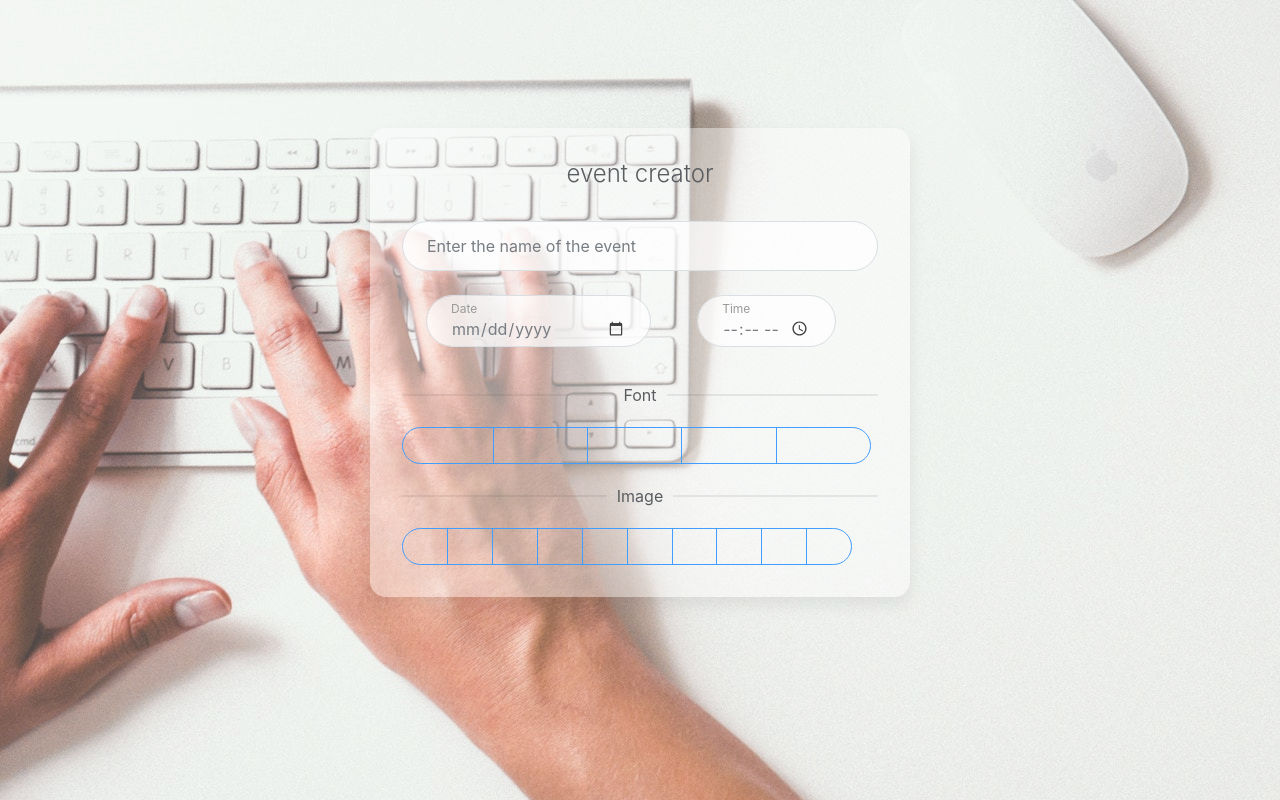
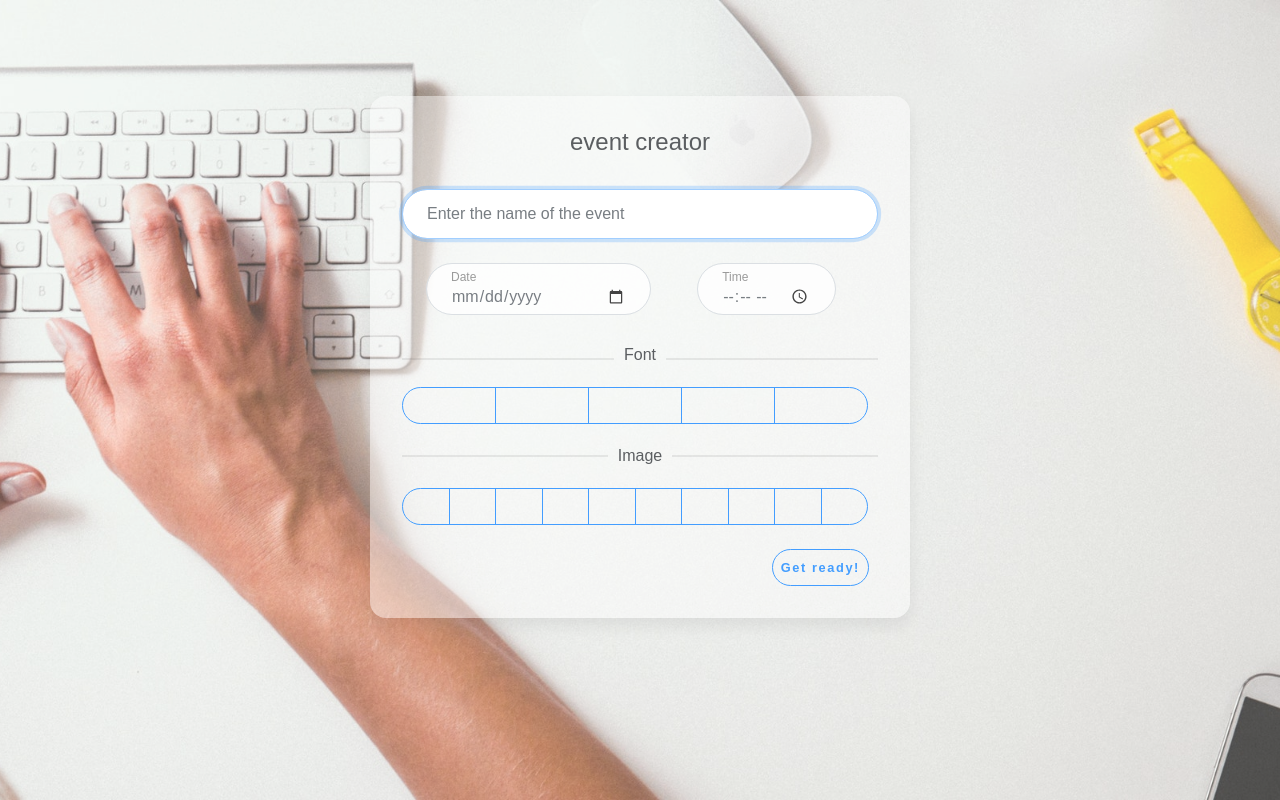
Before and after one commit to Damian4Lupa/event-creator-2, a React (Create React App) app: page / in a window 1280 px wide. Built offline with nearby package versions, Linux system fonts and the light colour scheme.

Commit message:
added method of changing img and font

```diff
--- a/src/components/App.js
+++ b/src/components/App.js
@@ -3,6 +3,8 @@ import { BrowserRouter as Router } from 'react-router-dom';
 import 'normalize.css'
 import 'bootstrap/dist/css/bootstrap.css';
 import '../styles/App.css'
+import '../styles/Img.css'
+import '../styles/Font.css'
 
 import Page from './Page'
 
--- a/src/pages/CreateEvent.js
+++ b/src/pages/CreateEvent.js
@@ -1,4 +1,5 @@
 import React, { Component } from 'react';
+import $ from 'jquery'
 
 class CreateEvent extends Component {
 
@@ -10,41 +11,7 @@ class CreateEvent extends Component {
     time: ""
   }
 
-  imgList = [
-    {
-      img: "../images/img1.jpg"
-    },
-    {
-      img: "../images/img2.jpg"
-    },
-    {
-      img: "../images/img3.jpg"
-    },
-    {
-      img: "../images/img4.jpg"
-    },
-    {
-      img: "../images/img5.jpg"
-    },
-    {
-      img: "../images/img6.jpg"
-    },
-    {
-      img: "../images/img7.jpg"
-    },
-    {
-      img: "../images/img8.jpg"
-    },
-    {
-      img: "../images/img9.jpg"
-    },
-    {
-      img: "../images/img10.jpg"
-    }
-  ];
-
-  fontList = [
-    {
+  fontList = [{
     font: "sans-serif"
   },
   {
@@ -70,72 +37,109 @@ class CreateEvent extends Component {
     })
   }
 
+  changeImg = event => {
+    event.preventDefault()
+    let id = event.target.id
+    $('#background').attr('class', `${id}`)
+  }
+
+  changeFont = event => {
+
+    event.preventDefault()
+    let id = event.target.id - 1
+
+    $('.event-font').css('font-family', this.fontList[id].font)
+  }
 
   render() {
 
     const { date, time, text } = this.state
+    const btnStyle = "btn btn-outline-primary"
 
     return (
 
-      <div className="background img1">
+      <div id="background" className="img1">
+
         <div className="container">
-          {/* <img src="../images/img1.jpg" alt="" /> */}
+
           <div className="row">
-            <div className="col-lg-6 mx-auto aaa">
+            <div className="col-lg-6 mx-auto mt-card">
               <div className="card card-signin my-5">
                 <div className="card-body">
-                  <h5 class="card-title text-center">event creator</h5>
-                  <form class="form-signin">
+                  <h5 className="card-title text-center">event creator</h5>
+                  <form className="form-signin">
 
-                    <div class="form-label-group">
-                      <input type="text" id="inputText" class="form-control" value={text} onChange={this.changeValue} placeholder="Enter the name of the event" required autofocus />
+                    <div className="form-label-group">
+                      <input
+                        type="text" id="inputText"
+                        className="form-control event-font"
+                        placeholder="Enter the name of the event"
+                        value={text}
+                        onChange={this.changeValue}
+                        required autoFocus
+                      />
                       <label for="inputText">Enter the name of the event</label>
                     </div>
 
                     <div className="row mt-4">
                       <div className="col-7">
-                        <div class="form-label-group ml-4 mr-3">
-                          <input type="date" id="inputPassword" class="form-control" value={date} onChange={this.changeValue} required />
-                          <label for="inputPassword">Date</label>
+                        <div className="form-label-group ml-4 mr-3">
+                          <input
+                            type="date" id="inputDate" className="form-control" value={date}
+                            onChange={this.changeValue}
+                            required
+                          />
+                          <label for="inputDate">Date</label>
                         </div>
                       </div>
                       <div className="col-4">
                         <div class="form-label-group">
-                          <input type="time" id="inputTime" class="form-control" value={time} onChange={this.changeValue} required />
+                          <input
+                            type="time" id="inputTime" className="form-control"
+                            value={time}
+                            onChange={this.changeValue}
+                            required
+                          />
                           <label for="inputTime">Time</label>
                         </div>
                       </div>
                     </div>
 
-                    <div class="bordered">
-                      <span class="bordered__text my-3">Font</span>
+                    <div className="bordered">
+                      <span className="bordered__text mt-2 mb-3">Font</span>
                     </div>
 
-                    <div class="btn-group" role="group" aria-label="Basic example">
+                    <div className="btn-group" role="group" aria-label="Basic example">
 
-                      <button type="button" class="btn btn-outline-primary"><span className="btn-font">1</span></button>
-                      <button type="button" class="btn btn-outline-primary"><span className="btn-font">2</span></button>
-                      <button type="button" class="btn btn-outline-primary"><span className="btn-font">3</span></button>
-                      <button type="button" class="btn btn-outline-primary"><span className="btn-font">4</span></button>
-                      <button type="button" class="btn btn-outline-primary"><span className="btn-font">5</span></button>
+                      <button id="1" className={btnStyle} onClick={this.changeFont}><span className="btn-font">1</span></button>
+                      <button id="2" className={btnStyle} onClick={this.changeFont}><span className="btn-font">2</span></button>
+                      <button id="3" className={btnStyle} onClick={this.changeFont}><span className="btn-font">3</span></button>
+                      <button id="4" className={btnStyle} onClick={this.changeFont}><span className="btn-font">4</span></button>
+                      <button id="5" className={btnStyle} onClick={this.changeFont}><span className="btn-font">5</span></button>
 
                     </div>
 
-                    <div class="bordered">
-                      <span class="bordered__text my-3">Image</span>
+                    <div className="bordered">
+                      <span className="bordered__text my-3">Image</span>
                     </div>
 
-                    <div class="btn-group" role="group" aria-label="Basic example">
-                      <button type="button" class="btn btn-outline-primary"><span className="btn-img">1</span></button>
-                      <button type="button" class="btn btn-outline-primary"><span className="btn-img">1</span></button>
-                      <button type="button" class="btn btn-outline-primary"><span className="btn-img">1</span></button>
-                      <button type="button" class="btn btn-outline-primary"><span className="btn-img">1</span></button>
-                      <button type="button" class="btn btn-outline-primary"><span className="btn-img">1</span></button>
-                      <button type="button" class="btn btn-outline-primary"><span className="btn-img">1</span></button>
-                      <button type="button" class="btn btn-outline-primary"><span className="btn-img">1</span></button>
-                      <button type="button" class="btn btn-outline-primary"><span className="btn-img">1</span></button>
-                      <button type="button" class="btn btn-outline-primary"><span className="btn-img">1</span></button>
-                      <button type="button" class="btn btn-outline-primary"><span className="btn-img">1</span></button>
+                    <div className="btn-group" role="group" aria-label="Basic example">
+                      <button id="img1" className={btnStyle} onClick={this.changeImg}><span className="btn-img">1</span></button>
+                      <button id="img2" className={btnStyle} onClick={this.changeImg}><span className="btn-img">1</span></button>
+                      <button id="img3" className={btnStyle} onClick={this.changeImg}><span className="btn-img">1</span></button>
+                      <button id="img4" className={btnStyle} onClick={this.changeImg}><span className="btn-img">1</span></button>
+                      <button id="img5" className={btnStyle} onClick={this.changeImg}><span className="btn-img">1</span></button>
+                      <button id="img6" className={btnStyle} onClick={this.changeImg}><span className="btn-img">1</span></button>
+                      <button id="img7" className={btnStyle} onClick={this.changeImg}><span className="btn-img">1</span></button>
+                      <button id="img8" className={btnStyle} onClick={this.changeImg}><span className="btn-img">1</span></button>
+                      <button id="img9" className={btnStyle} onClick={this.changeImg}><span className="btn-img">1</span></button>
+                      <button id="img10" className={btnStyle} onClick={this.changeImg}><span className="btn-img">1</span></button>
+                    </div>
+
+                    <div class="row justify-content-end">
+                      <div className="mt-4 mr-4">
+                        <button type="button" className={btnStyle}>Get ready!</button>
+                      </div>
                     </div>
 
                   </form>
--- a/src/styles/App.css
+++ b/src/styles/App.css
@@ -4,9 +4,11 @@
 }
 
 body {
-    /* background: url("../images/img1.jpg"); */
-    /* background: #007bff;
-    background: linear-gradient(to right, #0062E6, #33AEFF); */
+    font: 100% normal Arial, sans-serif;
+}
+
+.event-font {
+    font-family: sans-serif;
 }
 
 .card-signin {
@@ -175,12 +177,12 @@ body {
     /* letter-spacing: 1rem; */
 }
 
-.background {
+#background {
     /* position: relative; */
     background-position: center;
     background-attachment: fixed;
-    background-size: contain;
-
+    background-size: cover;
+    /* background: url("../images/img1.jpg"); */
     /* min-width: 100%;
     min-height: 100%; */
     height: 100vh;
@@ -190,18 +192,14 @@ body {
     opacity: 0.74;
 }
 
-.img1 {
-  background: url("../images/img1.jpg");
-}
-
 .card {
-    background-color: rgba(255, 255, 255, 0.4);
+    background-color: rgba(255, 255, 255, 0.45);
 }
 
 .form-control {
-    background-color: rgba(255, 255, 255, 0.75);
+    background-color: rgba(255, 255, 255, 0.8);
 }
 
-.aaa {
-    margin-top: 10vh;
+.mt-card {
+    margin-top: 6vh;
 }
--- /dev/null
+++ b/src/styles/Font.css
@@ -0,0 +1,20 @@
+
+.font1 {
+    font: "sans-serif" !important
+}
+
+.font2 {
+    font: "monospace" !important
+}
+
+.font3 {
+    font: "fantasy" !important
+}
+
+.font4 {
+    font: "cursive" !important
+}
+
+.font5 {
+    font: "system-ui" !important
+}
--- /dev/null
+++ b/src/styles/Img.css
@@ -0,0 +1,39 @@
+.img1 {
+    background: url("../images/img1.jpg");
+}
+
+.img2 {
+    background: url("../images/img2.jpg");
+}
+
+.img3 {
+    background: url("../images/img3.jpg");
+}
+
+.img4 {
+    background: url("../images/img4.jpg");
+}
+
+.img5 {
+    background: url("../images/img5.jpg");
+}
+
+.img6 {
+    background: url("../images/img6.jpg");
+}
+
+.img7 {
+    background: url("../images/img7.jpg");
+}
+
+.img8 {
+    background: url("../images/img8.jpg");
+}
+
+.img9 {
+    background: url("../images/img9.jpg");
+}
+
+.img10 {
+    background: url("../images/img10.jpg");
+}
```
Lines whose indentation alone changed are shown as unchanged.
